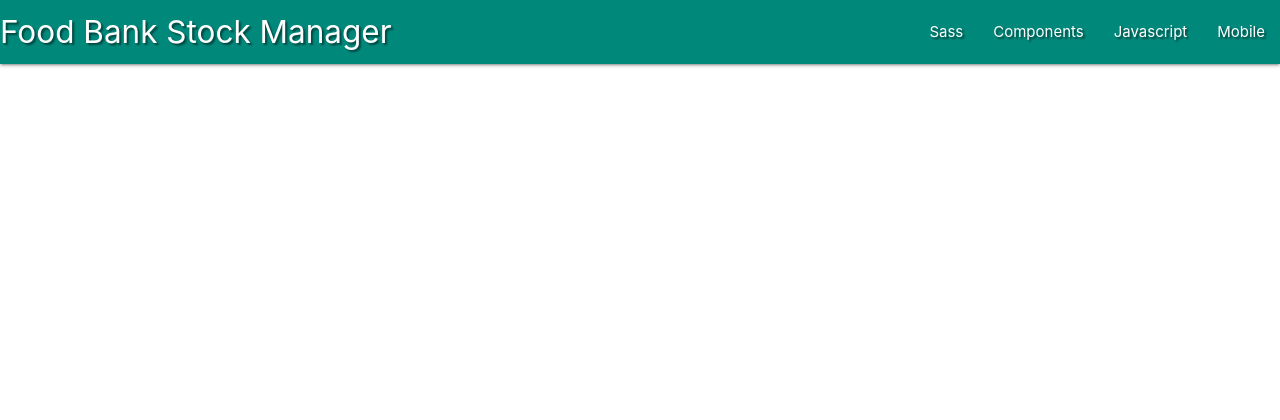
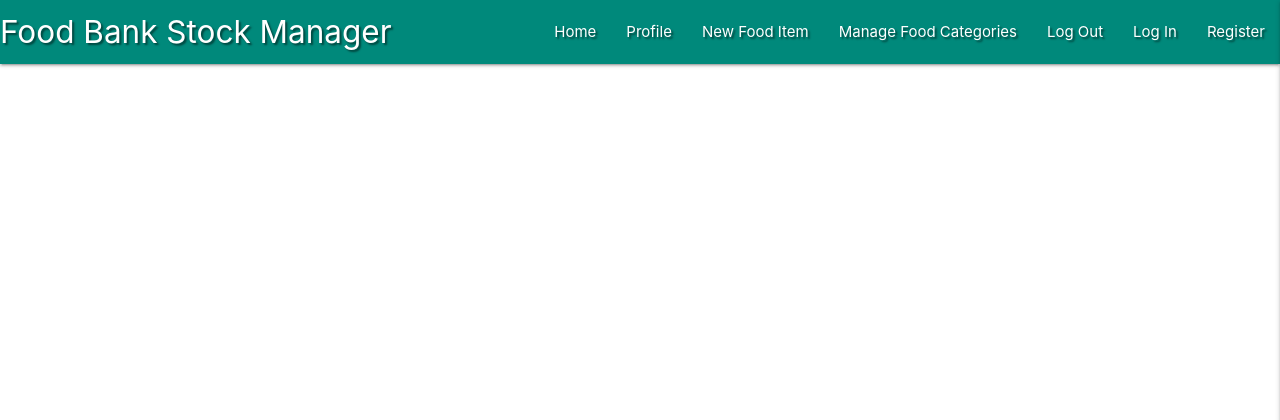
Before and after one commit to MariuszKaminski/Milestone-Project-3, a Flask app: page / in a window 1280 px wide. Shown: the top 420 px of the page. Run offline with Flask 2, Linux system fonts and the light colour scheme; data that the repository does not hold is empty; some libraries are stand-ins or nearby versions.

Commit message:
Customize Materialize Navba and Siedenav

```diff
--- a/static/js/script.js
+++ b/static/js/script.js
@@ -0,0 +1,3 @@
+$(document).ready(function(){
+    $('.sidenav').sidenav({edge: "right"});
+  });
--- a/templates/base.html
+++ b/templates/base.html
@@ -18,23 +18,30 @@
         <nav class="nav-extended text-shadow teal darken-1">
             <!-- top navbar -->
             <div class="nav-wrapper">
-                <a href="#!" class="brand-logo">Food Bank Stock Manager</a>
-                <a href="#" data-target="mobile-demo" class="sidenav-trigger"><i class="fas fa-bars"></i></a>
+                <a href="{{ url_for('get_food_items') }}" class="brand-logo">Food Bank Stock Manager</a>
+                <a href="#" data-target="mobile-demo" class="sidenav-trigger right"><i class="fas fa-bars"></i></a>
                 <ul class="right hide-on-med-and-down">
-                    <li><a href="sass.html">Sass</a></li>
-                    <li><a href="badges.html">Components</a></li>
-                    <li><a href="collapsible.html">Javascript</a></li>
-                    <li><a href="mobile.html">Mobile</a></li>
+                    <li><a href="{{ url_for('get_food_items') }}">Home</a></li>
+                    <li><a href="#">Profile</a></li>
+                    <li><a href="#">New Food Item</a></li>
+                    <li><a href="#">Manage Food Categories</a></li>
+                    <li><a href="#">Log Out</a></li>
+                    <li><a href="#">Log In</a></li>
+                    <li><a href="#">Register</a></li>
                 </ul>
             </div>
         </nav>
 
         <!-- mobile sidenav-->
         <ul class="sidenav" id="mobile-demo">
-            <li><a href="sass.html">Sass</a></li>
-            <li><a href="badges.html">Components</a></li>
-            <li><a href="collapsible.html">Javascript</a></li>
-            <li><a href="mobile.html">Mobile</a></li>
+            <li><h4 class="center-align teal-text darken-1">Stock Manager</h4></li>
+            <li><a href="{{ url_for('get_food_items') }}">Home</a></li>
+            <li><a href="#">Profile</a></li>
+            <li><a href="#">New Food Item</a></li>
+            <li><a href="#">Manage Food Categories</a></li>
+            <li><a href="#">Log Out</a></li>
+            <li><a href="#">Log In</a></li>
+            <li><a href="#">Register</a></li>
         </ul>
     </header>
 
```
